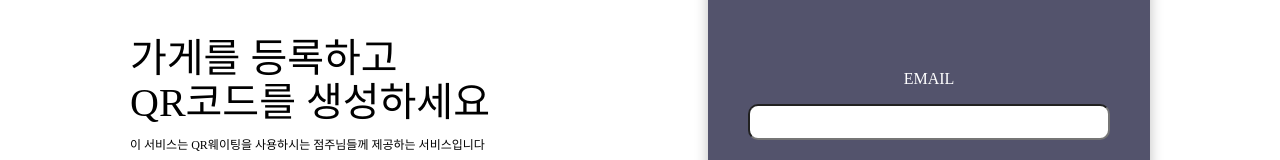
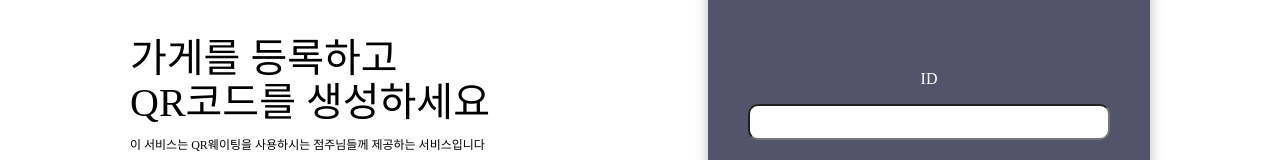
Before and after one commit to 9nu-j2/QR_signup, a React (Create React App) app in the folder qrsignup/: page / in a window 1280 px wide. Shown: the part 137-297 px from the top of the page. Built offline with nearby package versions, Linux system fonts and the light colour scheme; no server answers; the database is empty; a web font is replaced by a local one.

Commit message:
데이터 추가 확인 및 오류 수정

```diff
--- a/qrsignup/src/register/Register.js
+++ b/qrsignup/src/register/Register.js
@@ -10,23 +10,22 @@ import { database } from "../firebase";
 let pin;
 let today = 0;
 let storeName= '';
-let id = 0;
 
-function writeUserData(id, inputs, pinNumber) {
+function writeUserData(inputs, pinNumber) {
   const db = database;
-  const {email, password, name} = inputs;
+  const {id, password, name} = inputs;
+  const expiryDate = "20230101";
   set(ref(db, 'shop/' + id), {
-    email: email,
     password: password,
     name : name,
-    pinNumber : pinNumber
+    pinNumber : pinNumber,
+    expiryDate : expiryDate
   });
   set(ref(db, `${pinNumber}/`), {
     name : name,
     length : {current: 0, total: 0},
     today : today
   });
-  id ++;
 } // 데이터베이스에 기록하는 함수
 
 function Register() {
@@ -87,12 +86,12 @@ function Right() {
   },[]); // 비동기로 처음 컴포넌트 렌더링 시에만 실행되는 hook
 
   const [inputs, setInputs] = useState({
-    email: '',
+    id: '',
     password: '',
     name: '',
   });
 
-  const { email, password, name } = inputs;
+  const { id, password, name } = inputs;
 
   const onChange = (e) => {
     const { value, name } = e.target; // 우선 e.target 에서 name 과 value 를 추출
@@ -103,8 +102,8 @@ function Right() {
   }; // 각 input에서 타이핑이 진행되는 걸 기록하는 함수
 
   const onClick = () => {
-    writeUserData(id, inputs ,result);
     storeName = inputs.name;
+    writeUserData(inputs ,result);
   } // 버튼 클릭시 실행되는 함수
 
   return (
@@ -112,8 +111,8 @@ function Right() {
         <div className="Card">
           <div></div>
           <div>
-            <p>EMAIL</p>
-            <input type="text" name="email" onChange={onChange} value={email}></input>
+            <p>ID</p>
+            <input type="text" name="id" onChange={onChange} value={id}></input>
           </div>
           <div>
             <p>PASSWORRD</p>
```
